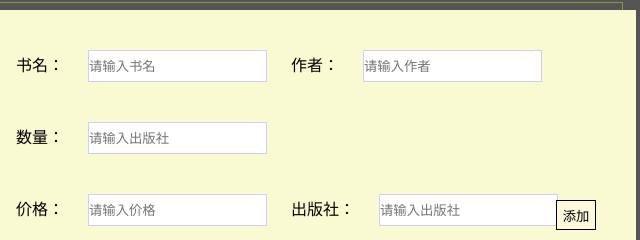
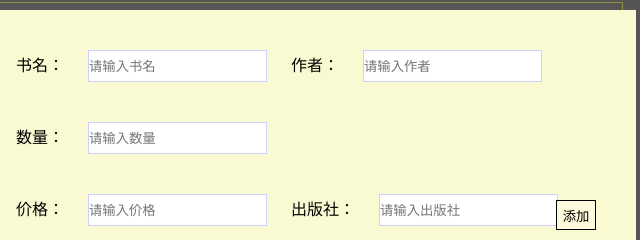
Before and after one commit to LittleTrain0321/15150400109Wy, a plain HTML site: page manage.html in a window 1280 px wide. Both pictures are taken after a click on the button "添加". Shown: the part 260-500 px from the top of the page, 324-964 px from the left. Drawn offline with Linux system fonts and the light colour scheme.

Commit message:
修改信息

```diff
--- a/manage.html
+++ b/manage.html
@@ -125,7 +125,7 @@
             <input id="value4" class="Oinpt" type="text" placeholder="请输入书名"> 作者：
             <input id="value5" class="Oinpt" type="text" placeholder="请输入作者">
             <br> 数量：
-            <input id="value7" class="Oinpt" type="text" placeholder="请输入出版社">
+            <input id="value7" class="Oinpt" type="text" placeholder="请输入数量">
             <br> 价格：
             <input id="value8" class="Oinpt" type="text" placeholder="请输入价格"> 出版社：
             <input id="value6" class="Oinpt" type="text" placeholder="请输入出版社">
```
